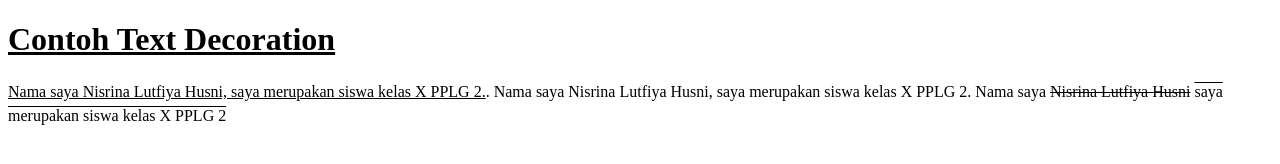
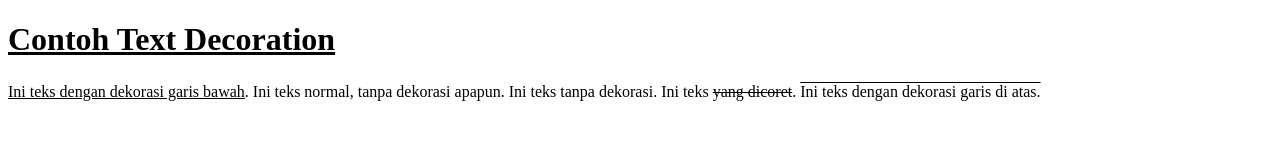
Before and after one commit to nisrina258768-design/Programming-journey, a plain HTML site: page praktik 3.2-css.html in a window 1280 px wide. Drawn offline with Linux system fonts and the light colour scheme.

Commit message:
Add files via upload

```diff
--- a/praktik 3.2-css.html
+++ b/praktik 3.2-css.html
@@ -25,9 +25,9 @@
 <body>
     <h1>Contoh Text Decoration</h1>
     <p>
-        <span class="underline">Nama saya Nisrina Lutfiya Husni, saya merupakan siswa kelas X PPLG 2.</span>.
-        Nama saya Nisrina Lutfiya Husni, saya merupakan siswa kelas X PPLG 2. Nama saya <span class="strike">Nisrina Lutfiya Husni</span>
-        <span class="upperline">saya merupakan siswa kelas X PPLG 2</span>
+        <span class="underline">Ini teks dengan dekorasi garis bawah</span>. Ini teks normal,
+        tanpa dekorasi apapun. Ini teks tanpa dekorasi. Ini teks <span class="strike">yang dicoret</span>.
+        <span class="upperline">Ini teks dengan dekorasi garis di atas.</span>
     </p>
 </body>
 </html>
```
Also changed, not shown: tugas 3.2-css.html (+3 -3 lines).
